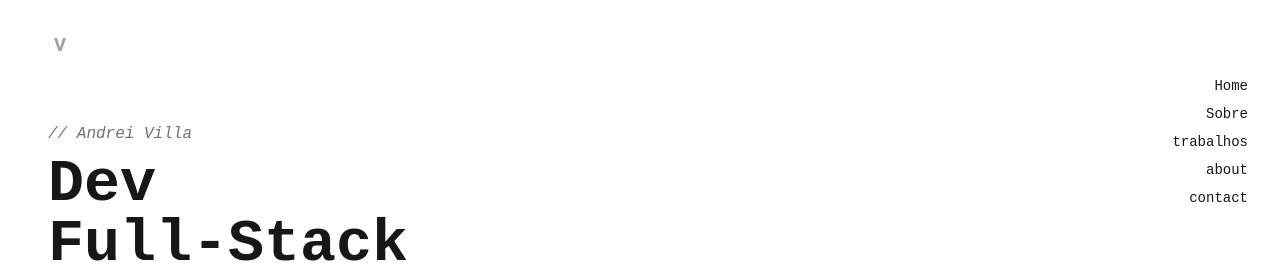
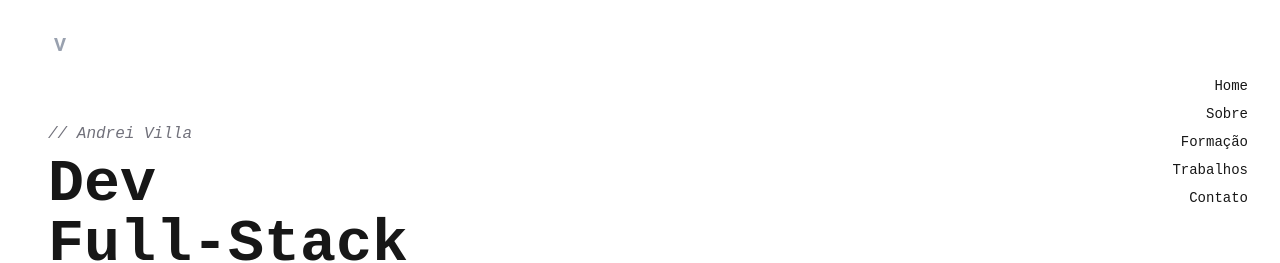
Before and after one commit to Andreivilla/portfolio, a Next.js app: page / in a window 1280 px wide. Shown: the top 263 px of the page. Built offline with nearby package versions, Linux system fonts and the light colour scheme.

Commit message:
fix:Corrige os links do `NavBar.tsx`

```diff
--- a/app/page.tsx
+++ b/app/page.tsx
@@ -79,7 +79,7 @@ export default async function Home() {
         </div>
       </section>
 
-      <section id="projetos" className="px-12 mt-10 scroll-mt-20">
+      <section id="formacao" className="px-12 mt-10 scroll-mt-20">
         <h2 className="text-3xl font-bold mb-4">Formação</h2>
         <Formacao />
       </section>
--- a/app/ui/NavBar.tsx
+++ b/app/ui/NavBar.tsx
@@ -48,27 +48,33 @@ export default function Navbar() {
           <nav className="flex flex-col space-y-2 text-sm text-right">
             <a
               href={baseUrl + '#home'}
-              className="hover:text-green-400 transition"
+              className="hover:text-green-500 transition"
             >
               Home
             </a>
             <a
               href={baseUrl + '/#sobre'}
-              className="hover:text-green-400 transition"
+              className="hover:text-red-500 transition"
             >
               Sobre
             </a>
             <a
+              href={baseUrl + '/#formacao'}
+              className="hover:text-blue-500 transition"
+            >
+              Formação
+            </a>
+            <a
               href={baseUrl + '/#trabalhos'}
-              className="hover:text-blue-400 transition"
+              className="hover:text-yellow-500 transition"
             >
-              trabalhos
+              Trabalhos
             </a>
-            <a href="#about" className="hover:text-purple-400 transition">
-              about
-            </a>
-            <a href="#contact" className="hover:text-red-400 transition">
-              contact
+            <a
+              href={baseUrl + '/#contato'}
+              className="hover:text-purple-500 transition"
+            >
+              Contato
             </a>
           </nav>
         )}
@@ -85,21 +91,35 @@ export default function Navbar() {
 
       {menuOpen && scrolled && (
         <nav className="flex flex-col bg-black/90 backdrop-blur-sm p-6 space-y-3 text-right text-sm absolute right-0 top-full shadow-lg">
-          <a href="#home" className="hover:text-gray-400 transition">
+          <a
+            href={baseUrl + '#home'}
+            className="hover:text-green-500 transition"
+          >
             Home
           </a>
-          <a href="#sobre" className="hover:text-gray-400 transition">
-            about
+          <a
+            href={baseUrl + '/#sobre'}
+            className="hover:text-red-500 transition"
+          >
+            Sobre
           </a>
-          <a href="#work" className="hover:text-gray-400 transition">
-            work
+          <a
+            href={baseUrl + '/#formacao'}
+            className="hover:text-blue-500 transition"
+          >
+            Formação
           </a>
-          <a href="#projectos" className="hover:text-gray-400 transition">
-            projects
+          <a
+            href={baseUrl + '/#trabalhos'}
+            className="hover:text-yellow-500 transition"
+          >
+            Trabalhos
           </a>
-
-          <a href="#contact" className="hover:text-gray-400 transition">
-            contact
+          <a
+            href={baseUrl + '/#contato'}
+            className="hover:text-purple-500 transition"
+          >
+            Contato
           </a>
         </nav>
       )}
```
Also changed, not shown: 1 other file (tests, documents, lock files or other folders).
